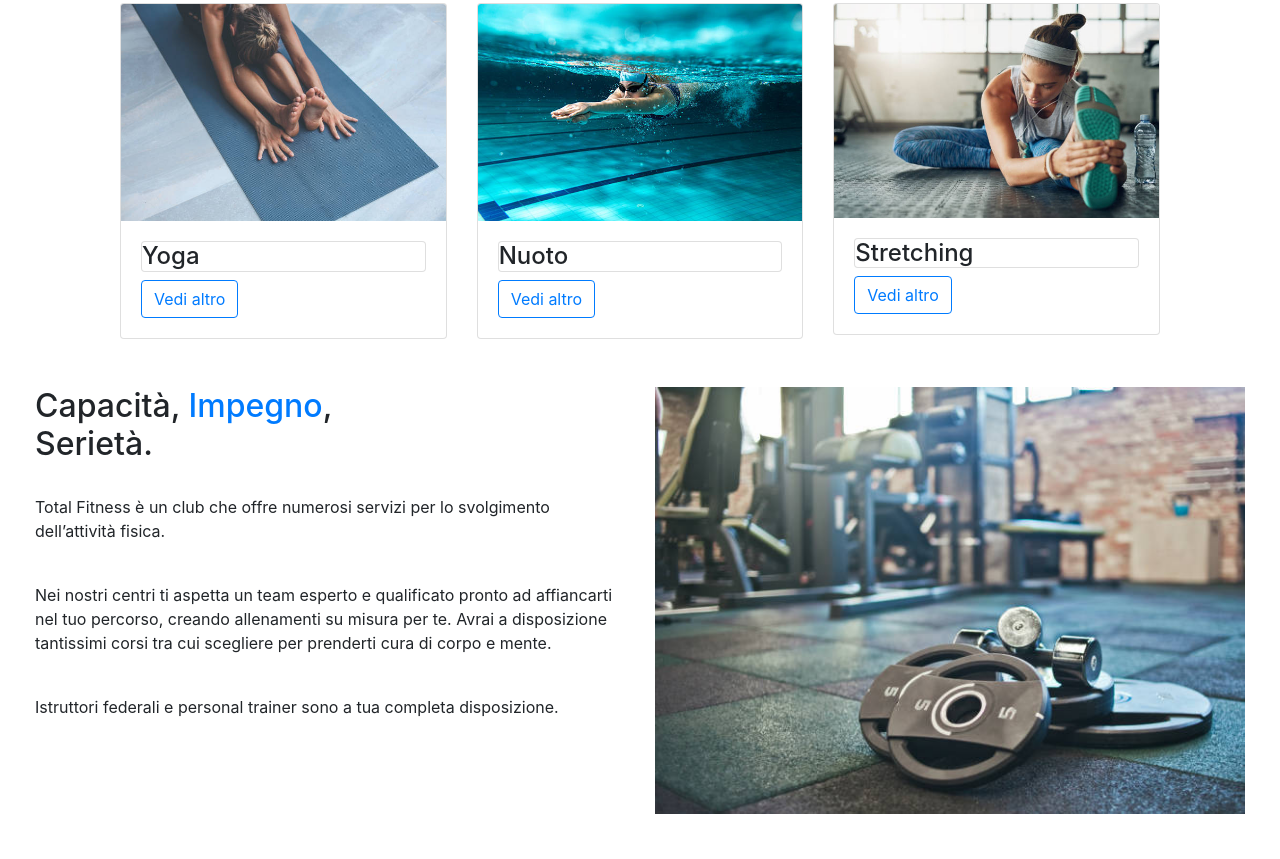
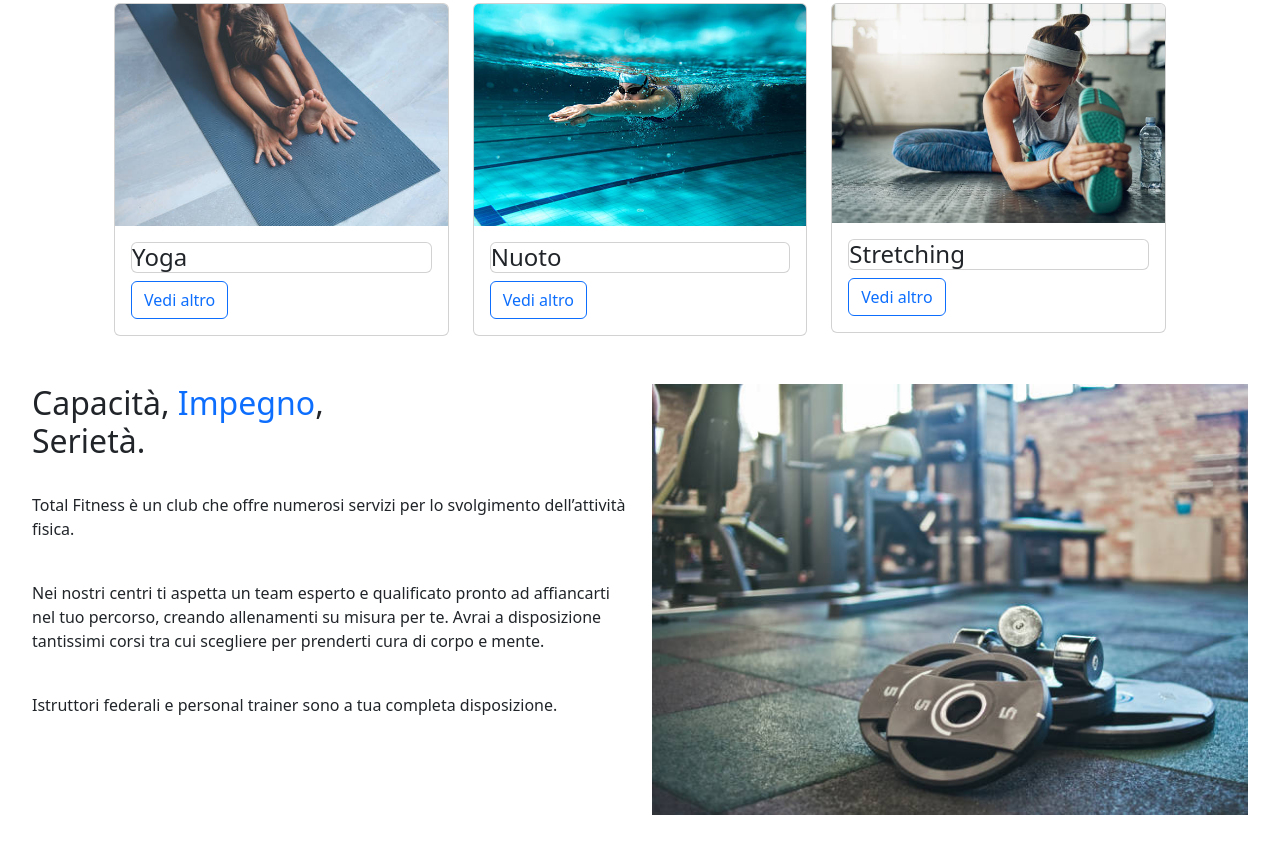
Before and after one commit to GiulianaDeriu/gym-page, a plain HTML site: page index.html in a window 1280 px wide. Shown: the part 997-1856 px from the top of the page. Drawn offline with nearby package versions, Linux system fonts and the light colour scheme.

Commit message:
Update index.html

```diff
--- a/index.html
+++ b/index.html
@@ -4,8 +4,8 @@
     <meta charset="UTF-8">
     <meta http-equiv="X-UA-Compatible" content="IE=edge">
     <meta name="viewport" content="width=device-width, initial-scale=1.0">
-    <link rel="stylesheet" href="https://maxcdn.bootstrapcdn.com/bootstrap/4.0.0/css/bootstrap.min.css">
-    <script src="https://use.fontawesome.com/releases/v5.0.8/js/all.js"></script>
+    <link rel="stylesheet" href="https://cdn.jsdelivr.net/npm/bootstrap@5.2.0-beta1/dist/css/bootstrap.min.css">
+	<script src="https://kit.fontawesome.com/66db582487.js" crossorigin="anonymous"></script>
     <link rel="stylesheet" href="style.css">
     <title>total-fitness</title>
 </head>
@@ -186,6 +186,6 @@
     <a href="#"> totalfitness.com</a>
 </div>
 </footer>
-<script src="https://cdn.jsdelivr.net/npm/bootstrap@5.1.3/dist/js/bootstrap.bundle.min.js" integrity="sha384-ka7Sk0Gln4gmtz2MlQnikT1wXgYsOg+OMhuP+IlRH9sENBO0LRn5q+8nbTov4+1p" crossorigin="anonymous"></script>
+<script src="https://cdn.jsdelivr.net/npm/bootstrap@5.2.0-beta1/dist/js/bootstrap.bundle.min.js" integrity="sha384-pprn3073KE6tl6bjs2QrFaJGz5/SUsLqktiwsUTF55Jfv3qYSDhgCecCxMW52nD2" crossorigin="anonymous"></script>
 </body>
 </html>
```
